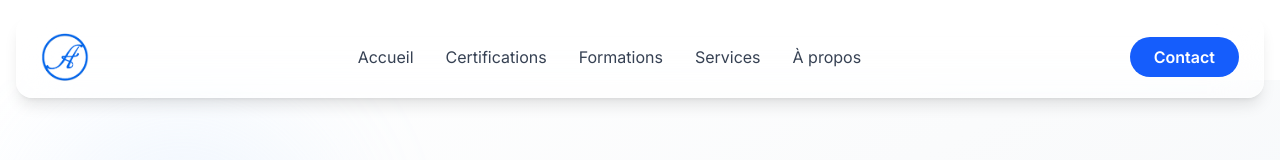
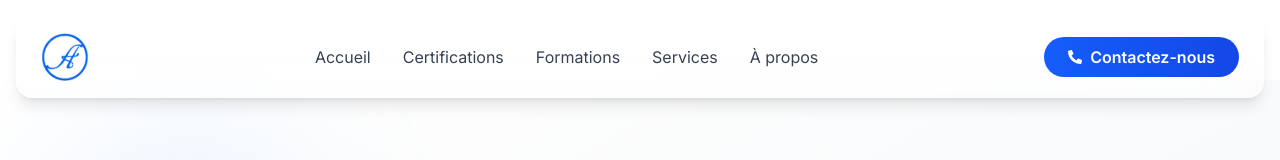
Before and after one commit to 7even5iv/afrilane-website, a React (Vite) app: page / in a window 1280 px wide. Shown: the top 160 px of the page. Built offline with nearby package versions, Linux system fonts and the light colour scheme.

Commit message:
fix: explicit typing for framer motion variants

```diff
--- a/src/components/layout/Header.tsx
+++ b/src/components/layout/Header.tsx
@@ -2,123 +2,209 @@
 
 import { useState } from "react";
 import { motion, AnimatePresence } from "framer-motion";
+import {
+    FaTimes,
+    FaHome,
+    FaCertificate,
+    FaChalkboardTeacher,
+    FaConciergeBell,
+    FaInfoCircle,
+    FaPhoneAlt,
+    FaLinkedin,
+    FaTwitter,
+    FaFacebook
+} from "react-icons/fa";
 import logo from "../../assets/logo.png";
 
 const Header = () => {
     const [isOpen, setIsOpen] = useState(false);
 
     const menuItems = [
-        "Accueil",
-        "Certifications",
-        "Formations",
-        "Services",
-        "À propos",
+        { name: "Accueil", href: "#", icon: FaHome },
+        { name: "Certifications", href: "#", icon: FaCertificate },
+        { name: "Formations", href: "#", icon: FaChalkboardTeacher },
+        { name: "Services", href: "#", icon: FaConciergeBell },
+        { name: "À propos", href: "#", icon: FaInfoCircle },
     ];
 
     return (
         <header className="fixed w-full top-0 left-0 z-50">
             <div className="max-w-7xl mx-auto px-4 pt-4">
 
-                {/* Container */}
-                <div className="backdrop-blur-xl bg-white/40 rounded-2xl shadow-lg border border-white/20">
+                {/* Container Glassmorphism */}
+                <motion.div
+                    className="backdrop-blur-xl bg-white/40 rounded-2xl shadow-lg border border-white/20"
+                    initial={{ y: -100, opacity: 0 }}
+                    animate={{ y: 0, opacity: 1 }}
+                    transition={{ duration: 0.5 }}
+                >
                     <div className="flex justify-between items-center h-20 px-6">
 
-                        {/* Logo */}
-                        <img src={logo} alt="Afrilane" className="h-12" />
+                        {/* Logo avec animation */}
+                        <motion.img
+                            src={logo}
+                            alt="Afrilane"
+                            className="h-12 cursor-pointer"
+                            whileHover={{ scale: 1.05 }}
+                            transition={{ type: "spring", stiffness: 400 }}
+                        />
 
                         {/* Desktop Menu */}
                         <nav className="hidden md:flex gap-8">
                             {menuItems.map((item) => (
-                                <a
-                                    key={item}
-                                    href="#"
-                                    className="text-gray-700 hover:text-blue-600 font-medium transition"
+                                <motion.a
+                                    key={item.name}
+                                    href={item.href}
+                                    className="text-gray-700 hover:text-blue-600 font-medium transition relative group"
+                                    whileHover={{ y: -2 }}
                                 >
-                                    {item}
-                                </a>
+                                    {item.name}
+                                    <span className="absolute inset-x-0 bottom-0 h-0.5 bg-blue-600 transform scale-x-0 group-hover:scale-x-100 transition-transform origin-left" />
+                                </motion.a>
                             ))}
                         </nav>
 
-                        {/* CTA */}
-                        <div className="hidden md:block">
-                            <button className="bg-blue-600 text-white px-6 py-2 rounded-full font-semibold hover:bg-blue-700 transition">
-                                Contact
+                        {/* CTA Desktop */}
+                        <motion.div
+                            className="hidden md:block"
+                            whileHover={{ scale: 1.05 }}
+                            whileTap={{ scale: 0.95 }}
+                        >
+                            <button className="bg-gradient-to-r from-blue-600 to-blue-700 text-white px-6 py-2 rounded-full font-semibold hover:shadow-lg transition-all flex items-center gap-2">
+                                <FaPhoneAlt className="text-sm" />
+                                Contactez-nous
                             </button>
-                        </div>
+                        </motion.div>
 
-                        {/* HAMBURGER */}
+                        {/* HAMBURGER BUTTON MODERNE */}
                         <button
                             onClick={() => setIsOpen(!isOpen)}
-                            className="md:hidden relative w-8 h-8 flex flex-col justify-center items-center"
+                            className="md:hidden relative w-10 h-10 rounded-full bg-white/20 backdrop-blur-sm flex flex-col justify-center items-center gap-1.5 z-50"
                         >
                             <motion.span
-                                animate={isOpen ? { rotate: 45, y: 6 } : { rotate: 0, y: 0 }}
-                                className="w-6 h-[2px] bg-gray-800 mb-1 block"
+                                animate={isOpen ? { rotate: 45, y: 5.5 } : { rotate: 0, y: 0 }}
+                                className="w-5 h-0.5 bg-gray-800 block rounded-full"
+                                transition={{ duration: 0.3 }}
                             />
                             <motion.span
-                                animate={isOpen ? { opacity: 0 } : { opacity: 1 }}
-                                className="w-6 h-[2px] bg-gray-800 mb-1 block"
+                                animate={isOpen ? { opacity: 0, x: -10 } : { opacity: 1, x: 0 }}
+                                className="w-5 h-0.5 bg-gray-800 block rounded-full"
+                                transition={{ duration: 0.3 }}
                             />
                             <motion.span
-                                animate={isOpen ? { rotate: -45, y: -6 } : { rotate: 0, y: 0 }}
-                                className="w-6 h-[2px] bg-gray-800 block"
+                                animate={isOpen ? { rotate: -45, y: -5.5 } : { rotate: 0, y: 0 }}
+                                className="w-5 h-0.5 bg-gray-800 block rounded-full"
+                                transition={{ duration: 0.3 }}
                             />
                         </button>
 
                     </div>
-                </div>
+                </motion.div>
             </div>
 
-            {/* MOBILE MENU */}
+            {/* MOBILE MENU PROFESSIONNEL */}
             <AnimatePresence>
                 {isOpen && (
                     <>
-                        {/* OVERLAY */}
+                        {/* OVERLAY avec blur */}
                         <motion.div
-                            className="fixed inset-0 bg-black/40 backdrop-blur-sm z-40"
+                            className="fixed inset-0 bg-black/60 backdrop-blur-md z-40"
                             initial={{ opacity: 0 }}
                             animate={{ opacity: 1 }}
                             exit={{ opacity: 0 }}
                             onClick={() => setIsOpen(false)}
+                            transition={{ duration: 0.3 }}
                         />
 
-                        {/* MENU PANEL */}
+                        {/* MENU PANEL GLASSMORPHISM */}
                         <motion.div
-                            className="fixed top-0 right-0 w-3/4 max-w-sm h-full bg-white shadow-2xl z-50 p-8 flex flex-col"
+                            className="fixed top-0 right-0 w-full max-w-md h-full bg-white/95 backdrop-blur-xl shadow-2xl z-50 p-8 flex flex-col"
                             initial={{ x: "100%" }}
                             animate={{ x: 0 }}
                             exit={{ x: "100%" }}
                             transition={{ type: "spring", stiffness: 300, damping: 30 }}
                         >
-                            {/* Close */}
-                            <button
+                            {/* Header du menu mobile */}
+                            <div className="flex justify-between items-center mb-8 pb-4 border-b border-gray-200">
+                                <motion.img
+                                    src={logo}
+                                    alt="Afrilane"
+                                    className="h-10"
+                                    initial={{ opacity: 0 }}
+                                    animate={{ opacity: 1 }}
+                                    transition={{ delay: 0.2 }}
+                                />
+                                <motion.button
                                     onClick={() => setIsOpen(false)}
-                                className="self-end mb-8 text-gray-500"
+                                    className="w-10 h-10 rounded-full bg-gray-100 hover:bg-gray-200 flex items-center justify-center transition-colors"
+                                    whileHover={{ rotate: 90 }}
+                                    whileTap={{ scale: 0.9 }}
                                 >
-                                ✕
-                            </button>
+                                    <FaTimes className="text-gray-600 text-xl" />
+                                </motion.button>
+                            </div>
 
-                            {/* Links */}
-                            <nav className="flex flex-col gap-6 text-lg font-semibold">
-                                {menuItems.map((item, i) => (
+                            {/* Navigation Links avec animations */}
+                            <nav className="flex flex-col gap-2 flex-1">
+                                {menuItems.map((item, i) => {
+                                    const Icon = item.icon;
+                                    return (
                                         <motion.a
-                                        key={item}
-                                        href="#"
+                                            key={item.name}
+                                            href={item.href}
                                             initial={{ opacity: 0, x: 30 }}
                                             animate={{ opacity: 1, x: 0 }}
-                                        transition={{ delay: i * 0.1 }}
-                                        className="text-gray-800 hover:text-blue-600 transition"
+                                            transition={{ delay: i * 0.1, type: "spring", stiffness: 200 }}
+                                            className="flex items-center gap-4 px-4 py-4 text-gray-700 hover:text-blue-600 hover:bg-blue-50 rounded-xl transition-all group"
+                                            onClick={() => setIsOpen(false)}
+                                            whileHover={{ x: 10 }}
+                                        >
+                                            <div className="w-10 h-10 rounded-lg bg-gray-100 group-hover:bg-blue-100 flex items-center justify-center transition-colors">
+                                                <Icon className="text-xl text-gray-600 group-hover:text-blue-600 transition-colors" />
+                                            </div>
+                                            <span className="text-lg font-semibold">{item.name}</span>
+                                        </motion.a>
+                                    );
+                                })}
+                            </nav>
+
+                            {/* CTA Section */}
+                            <motion.div
+                                initial={{ opacity: 0, y: 20 }}
+                                animate={{ opacity: 1, y: 0 }}
+                                transition={{ delay: 0.5 }}
+                                className="mt-6 pt-6 border-t border-gray-200"
+                            >
+                                <motion.button
+                                    className="w-full bg-gradient-to-r from-blue-600 to-blue-700 text-white py-4 rounded-xl font-semibold hover:shadow-lg transition-all flex items-center justify-center gap-2"
+                                    whileHover={{ scale: 1.02 }}
+                                    whileTap={{ scale: 0.98 }}
                                     onClick={() => setIsOpen(false)}
                                 >
-                                        {item}
+                                    <FaPhoneAlt />
+                                    Contactez-nous
+                                </motion.button>
+
+                                {/* Réseaux sociaux */}
+                                <div className="flex justify-center gap-4 mt-6">
+                                    {[
+                                        { Icon: FaLinkedin, href: "#", color: "hover:bg-blue-600" },
+                                        { Icon: FaFacebook, href: "#", color: "hover:bg-blue-700" }
+                                    ].map((social, index) => (
+                                        <motion.a
+                                            key={index}
+                                            href={social.href}
+                                            className="w-10 h-10 rounded-full bg-gray-100 flex items-center justify-center hover:text-white transition-all"
+                                            whileHover={{ scale: 1.1, y: -2 }}
+                                            initial={{ opacity: 0, y: 20 }}
+                                            animate={{ opacity: 1, y: 0 }}
+                                            transition={{ delay: 0.6 + index * 0.1 }}
+                                        >
+                                            <social.Icon className="text-gray-600 text-lg" />
                                         </motion.a>
                                     ))}
-                            </nav>
-
-                            {/* CTA */}
-                            <button className="mt-10 bg-blue-600 text-white py-3 rounded-full font-semibold hover:bg-blue-700 transition">
-                                Contactez-nous
-                            </button>
+                                </div>
+                            </motion.div>
                         </motion.div>
                     </>
                 )}
```
Lines whose indentation alone changed are shown as unchanged.
